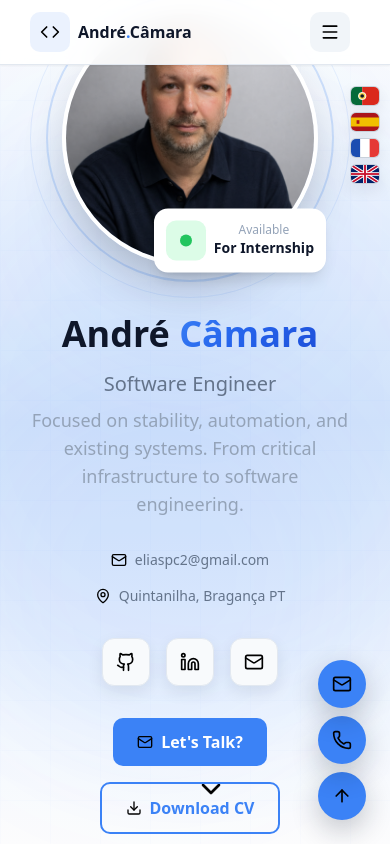
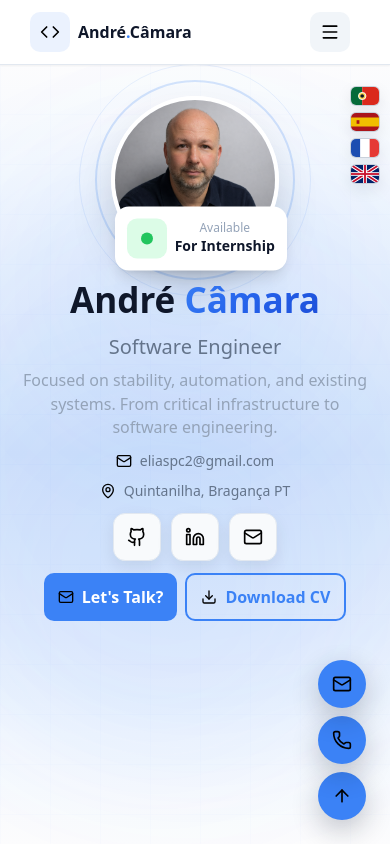
Before and after one commit to eliaspc2/OnlineCV, a React (Vite) app: page / in a window 390 px wide. Shown: the top 844 px of the page. Built offline with nearby package versions, Linux system fonts and the light colour scheme.

Commit message:
Fix mobile hero clipping

```diff
--- a/src/main.tsx
+++ b/src/main.tsx
@@ -2,6 +2,7 @@ import { StrictMode } from 'react';
 import { createRoot } from 'react-dom/client';
 import './index.css';
 import './section-gradients.css';
+import './mobile-hero.css';
 import './scroll-notes.css';
 import App from './App';
 
--- /dev/null
+++ b/src/mobile-hero.css
@@ -0,0 +1,64 @@
+@media (max-width: 767px) {
+  #hero {
+    min-height: calc(100svh - 4rem);
+    height: auto;
+    margin-top: 4rem;
+    align-items: flex-start;
+    padding-block: 2rem;
+    overflow-x: clip;
+    overflow-y: visible;
+  }
+
+  #hero > .container-custom {
+    width: 100%;
+    padding-inline: 1rem !important;
+  }
+
+  #hero > .container-custom > .grid {
+    gap: clamp(0.75rem, 2svh, 1.25rem);
+  }
+
+  #hero .w-64.h-64 {
+    width: clamp(8.5rem, 43vw, 11rem);
+    height: clamp(8.5rem, 43vw, 11rem);
+  }
+
+  #hero .order-2 h1 {
+    font-size: clamp(1.85rem, 9vw, 2.25rem);
+    line-height: 1.05;
+  }
+
+  #hero .order-2 > :nth-child(3) p {
+    margin-bottom: 0.75rem;
+    font-size: 1rem;
+    line-height: 1.45;
+  }
+
+  #hero .order-2 > :nth-child(4),
+  #hero .order-2 > :nth-child(5) {
+    gap: 0.625rem;
+    margin-bottom: 0.75rem;
+  }
+
+  #hero .order-2 > :last-child {
+    flex-wrap: nowrap;
+    gap: 0.5rem;
+  }
+
+  #hero .order-2 > :last-child a {
+    justify-content: center;
+    padding: 0.625rem 0.875rem;
+    white-space: nowrap;
+  }
+
+  #hero > button[data-scroll-to='about'] {
+    display: none;
+  }
+}
+
+@media (max-width: 350px) {
+  #hero .order-2 > :last-child a {
+    padding-inline: 0.625rem;
+    font-size: 0.875rem;
+  }
+}
```
